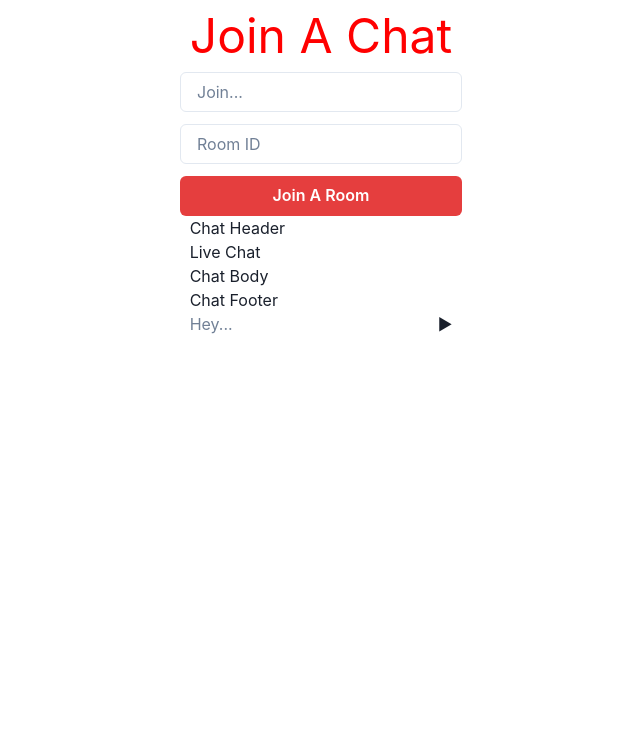
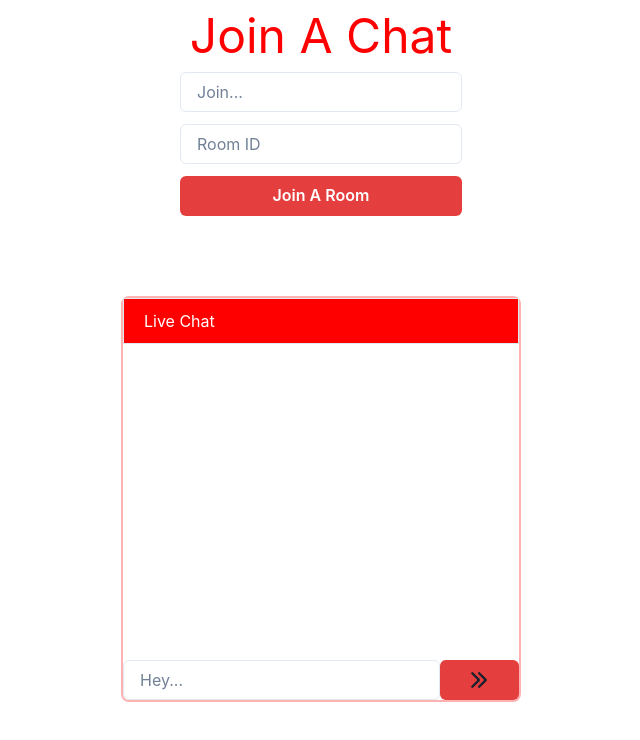
Before and after one commit to linhngkh/socially-chat-app, a React (Vite) app in the folder client/: page / in a window 1280 px wide. Shown: the top 740 px of the page, without its empty margins (319-959 px from the left). Built offline with nearby package versions, Linux system fonts and the light colour scheme; no server answers.

Commit message:
created chat window and styled

```diff
--- a/client/package.json
+++ b/client/package.json
@@ -9,6 +9,7 @@
     "preview": "vite preview"
   },
   "dependencies": {
+    "@chakra-ui/icons": "^2.0.18",
     "@chakra-ui/react": "^2.5.5",
     "@emotion/react": "^11.10.6",
     "@emotion/styled": "^11.10.6",
--- a/client/src/components/Chat.jsx
+++ b/client/src/components/Chat.jsx
@@ -1,4 +1,14 @@
 import React, { useEffect, useState } from "react";
+import {
+  Text,
+  Container,
+  Input,
+  Button,
+  Flex,
+  Box,
+  Stack,
+} from "@chakra-ui/react";
+import { ArrowRightIcon } from "@chakra-ui/icons";
 
 const Chat = ({ socket, username, room }) => {
   const [currentMessage, setCurrentMessage] = useState("");
@@ -25,22 +35,51 @@ const Chat = ({ socket, username, room }) => {
   }, [socket]);
 
   return (
-    <div>
-      <div>Chat Header</div>
-      <div>
-        <p>Live Chat</p>
-      </div>
-      <div>Chat Body</div>
-      <div>Chat Footer</div>
-      <div>
-        <input
-          type="text"
-          placeholder="Hey..."
-          onChange={(e) => setCurrentMessage(e.target.value)}
-        />
-        <button onClick={sendMessage}>&#9658;</button>
-      </div>
-    </div>
+    <Flex>
+      <Stack
+        width="400px"
+        mt="20"
+        color="white"
+        border="2px"
+        borderColor="red.200"
+        borderRadius="lg"
+      >
+        {/* chat Header */}
+        <Box
+          maxW="md"
+          borderWidth="1px"
+          overflow="hidden"
+          alignItems="center"
+          backgroundColor="red"
+          padding="10px 20px"
+        >
+          <Text>Live Chat</Text>
+        </Box>
+        {/* Chat Body */}
+        <Box width="100%" height="300px"></Box>
+        {/* Chat Footer */}
+        <Box display="flex">
+          <Input
+            width="80%"
+            type="text"
+            placeholder="Hey..."
+            onChange={(e) => setCurrentMessage(e.target.value)}
+          />
+          <Button
+            width="20%"
+            onClick={sendMessage}
+            background="red.500"
+            _hover={{
+              background: "white",
+              color: "red.500",
+              border: "1px red solid",
+            }}
+          >
+            <ArrowRightIcon />
+          </Button>
+        </Box>
+      </Stack>
+    </Flex>
   );
 };
 
--- a/client/src/index.css
+++ b/client/src/index.css
@@ -0,0 +1,5 @@
+* {
+  margin: 0;
+  padding: 0;
+  box-sizing: border-box;
+}
```
Also changed, not shown: 1 other file (tests, documents, lock files or other folders).
